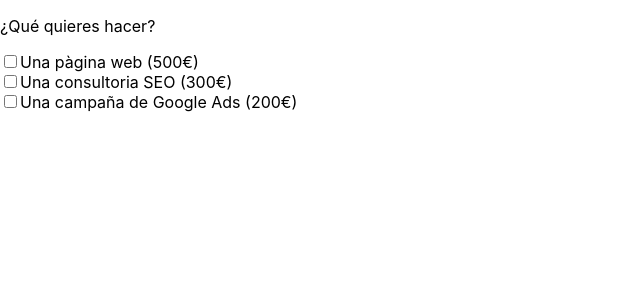
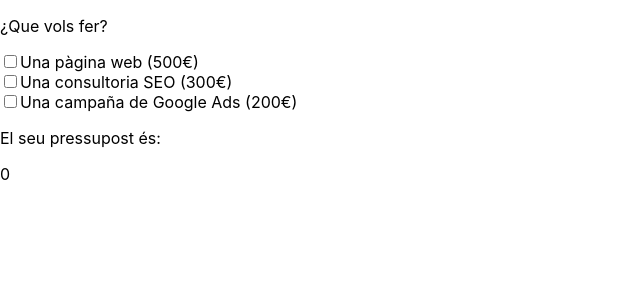
Before and after one commit to CristianAltGr/Sprint-7, a React (Create React App) app in the folder budget/: page / in a window 1280 px wide. Shown: the top 300 px of the page, without its empty margins (0-640 px from the left). Built offline with nearby package versions, Linux system fonts and the light colour scheme.

Commit message:
exercice 1 do it!

```diff
--- a/budget/src/App.js
+++ b/budget/src/App.js
@@ -1,25 +1,67 @@
 import logo from './logo.svg';
 import './App.css';
 import Check from './components/scene/form';
+import { useEffect, useState } from 'react';
 
 function App() {
+
+  const [price,setPrice]= useState(0);
+  const [status,setStatus]= useState([
+  {name:"web", value: 500, check: false},
+  {name:"seo", value: 300, check: false},
+  {name:"ads", value: 200, check: false}]);
+
+  const selectService = (event) => {
+
+    const target = event.target;
+
+    const newStatus = status.map( (service) =>{
+
+      if (target.name === service.name && target.checked === true){
+        service.check =true;
+      } else if( target.name === service.name && target.checked === false ){
+        service.check = false;
+      }
+      return service;
+    })
+
+  setStatus(newStatus);
+  }
+
+  useEffect(()=>{
+
+    const total= status.reduce( (acc,state) => {
+
+      if(state.check=== true){
+        acc = acc + state.value;
+      }
+      return acc
+    },0)
+
+    setPrice(total);
+  },[status])
+
   return (
     <>
-      <p>¿Qué quieres hacer?</p>
+      <p>¿Que vols fer?</p>
       <form action="">
         <div>
-        <Check service="web" value={500}></Check>
+        <Check name="web" value={500} checked onChange={selectService}></Check>
         <label>Una pàgina web (500€)</label>
         </div>
         <div>
-        <Check service="seo" value={300}></Check>
+        <Check name="seo" value={300} checked onChange={selectService}></Check>
         <label>Una consultoria SEO (300€)</label>
         </div>
         <div>
-        <Check service="adds" value={200}></Check>
+        <Check name="ads" value={200} checked onChange={selectService}></Check>
         <label>Una campaña de Google Ads (200€)</label>
         </div>
       </form>
+      <div>
+        <p>El seu pressupost és:</p>
+        <p>{price}</p>
+      </div>
     </>
   );
 }
--- a/budget/src/components/scene/form.js
+++ b/budget/src/components/scene/form.js
@@ -1,5 +1,11 @@
 import React from "react";
 
-const Check = props => <input type="checkbox" name="budget" service={props.serv} value={props.value}></input>
+const Check = props => <input
+    type="checkbox"
+    name={props.name}
+    value={props.value}
+    checked={props.check}
+    onChange={props.onChange}
+    ></input>
 
 export default Check;
```
